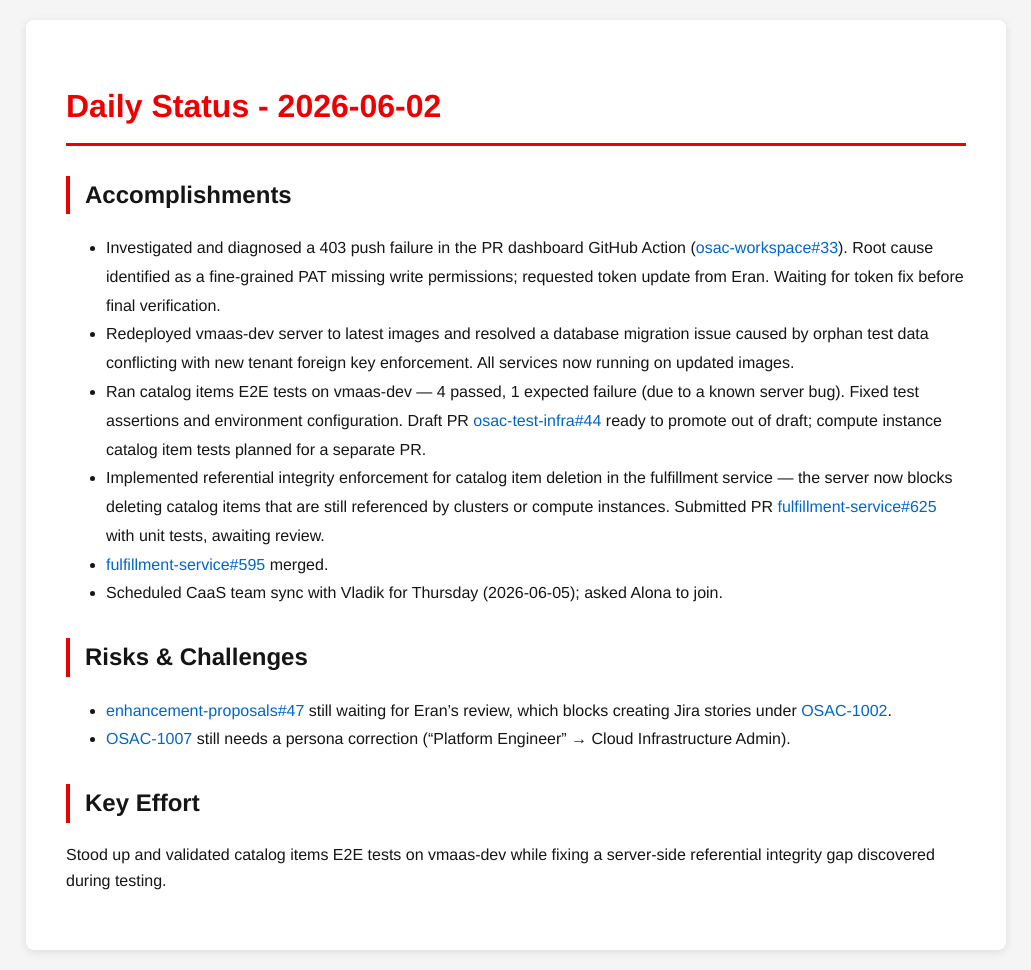
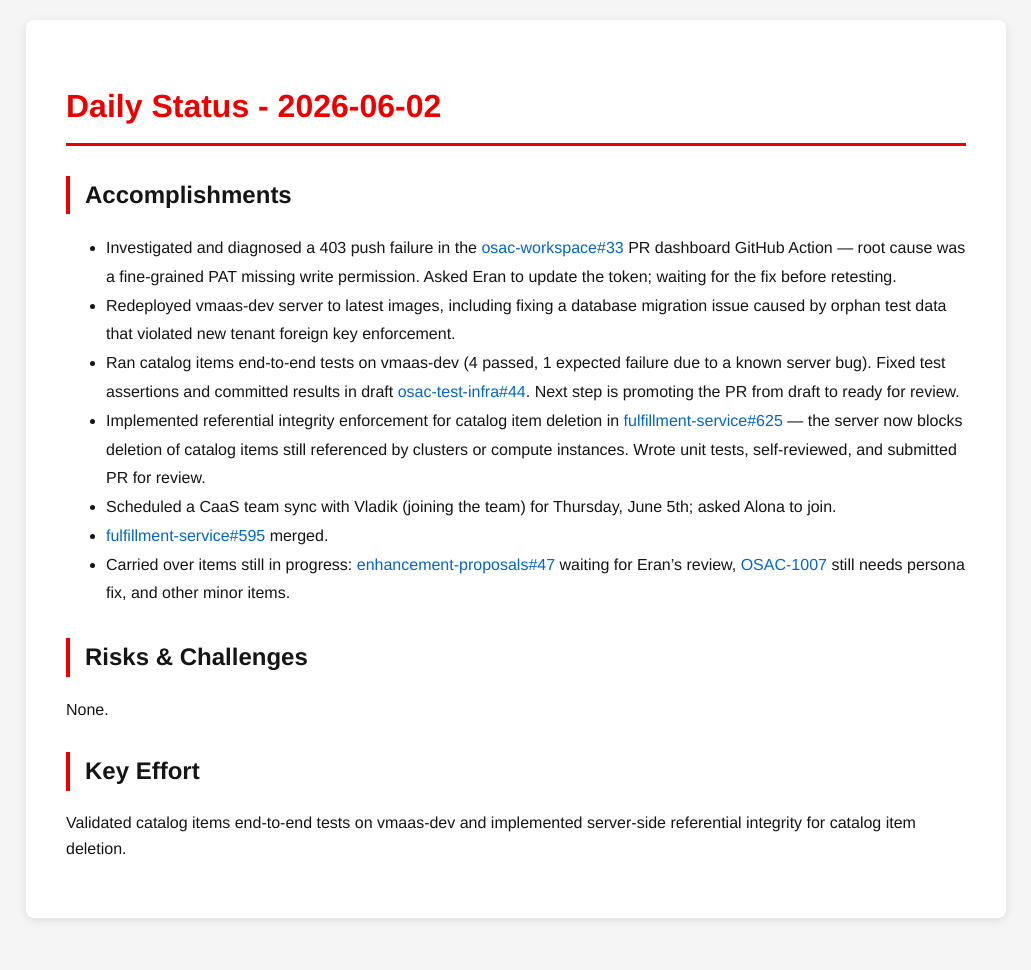
Before and after one commit to tzvatot/daily-status, a Jekyll site: the page built from 2026-06-02.md, in a window 1280 px wide. Shown: the whole page, without its empty margins (124-1155 px from the left). Built offline with Jekyll 4.4.1, drawn with Linux system fonts in a browser that asks for light colours; after the commit the page ends 938 px from its top, so only the background shows below that.

Commit message:
Daily status update - 2026-06-02

```diff
--- a/2026-06-02.md
+++ b/2026-06-02.md
@@ -7,16 +7,16 @@ date: 2026-06-02
 # Daily Status - 2026-06-02
 
 ## Accomplishments
-- Investigated and diagnosed a 403 push failure in the PR dashboard GitHub Action ([osac-workspace#33](https://github.com/osac-project/osac-workspace/pull/33)). Root cause identified as a fine-grained PAT missing write permissions; requested token update from Eran. Waiting for token fix before final verification.
-- Redeployed vmaas-dev server to latest images and resolved a database migration issue caused by orphan test data conflicting with new tenant foreign key enforcement. All services now running on updated images.
-- Ran catalog items E2E tests on vmaas-dev — 4 passed, 1 expected failure (due to a known server bug). Fixed test assertions and environment configuration. Draft PR [osac-test-infra#44](https://github.com/osac-project/osac-test-infra/pull/44) ready to promote out of draft; compute instance catalog item tests planned for a separate PR.
-- Implemented referential integrity enforcement for catalog item deletion in the fulfillment service — the server now blocks deleting catalog items that are still referenced by clusters or compute instances. Submitted PR [fulfillment-service#625](https://github.com/osac-project/fulfillment-service/pull/625) with unit tests, awaiting review.
+- Investigated and diagnosed a 403 push failure in the [osac-workspace#33](https://github.com/osac-project/osac-workspace/pull/33) PR dashboard GitHub Action — root cause was a fine-grained PAT missing write permission. Asked Eran to update the token; waiting for the fix before retesting.
+- Redeployed vmaas-dev server to latest images, including fixing a database migration issue caused by orphan test data that violated new tenant foreign key enforcement.
+- Ran catalog items end-to-end tests on vmaas-dev (4 passed, 1 expected failure due to a known server bug). Fixed test assertions and committed results in draft [osac-test-infra#44](https://github.com/osac-project/osac-test-infra/pull/44). Next step is promoting the PR from draft to ready for review.
+- Implemented referential integrity enforcement for catalog item deletion in [fulfillment-service#625](https://github.com/osac-project/fulfillment-service/pull/625) — the server now blocks deletion of catalog items still referenced by clusters or compute instances. Wrote unit tests, self-reviewed, and submitted PR for review.
+- Scheduled a CaaS team sync with Vladik (joining the team) for Thursday, June 5th; asked Alona to join.
 - [fulfillment-service#595](https://github.com/osac-project/fulfillment-service/pull/595) merged.
-- Scheduled CaaS team sync with Vladik for Thursday (2026-06-05); asked Alona to join.
+- Carried over items still in progress: [enhancement-proposals#47](https://github.com/osac-project/enhancement-proposals/pull/47) waiting for Eran's review, [OSAC-1007](https://redhat.atlassian.net/browse/OSAC-1007) still needs persona fix, and other minor items.
 
 ## Risks & Challenges
-- [enhancement-proposals#47](https://github.com/osac-project/enhancement-proposals/pull/47) still waiting for Eran's review, which blocks creating Jira stories under [OSAC-1002](https://redhat.atlassian.net/browse/OSAC-1002).
-- [OSAC-1007](https://redhat.atlassian.net/browse/OSAC-1007) still needs a persona correction ("Platform Engineer" → Cloud Infrastructure Admin).
+None.
 
 ## Key Effort
-Stood up and validated catalog items E2E tests on vmaas-dev while fixing a server-side referential integrity gap discovered during testing.
+Validated catalog items end-to-end tests on vmaas-dev and implemented server-side referential integrity for catalog item deletion.
```
